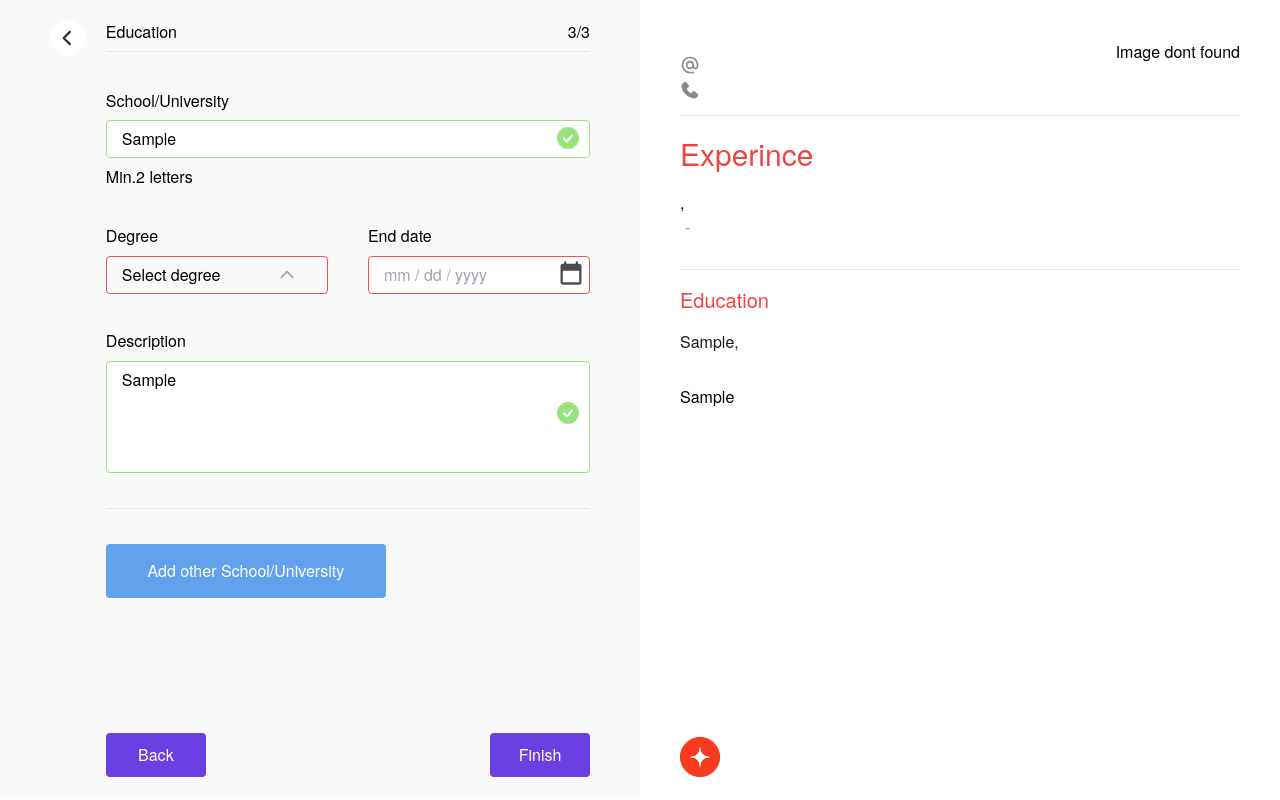
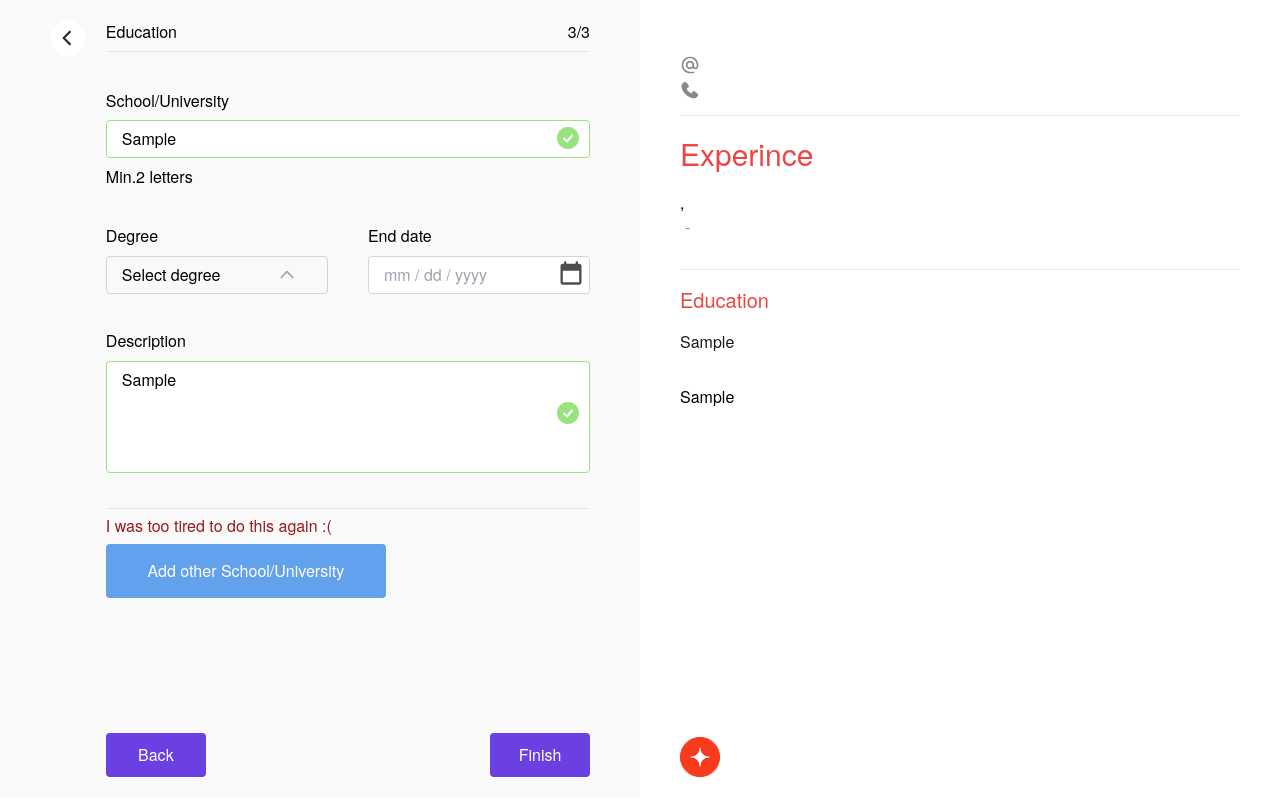
Before and after one commit to Tailung1/Redberry-Bootcamp-6, a React (Vite) app: page /personal/experince/education in a window 1280 px wide. Both pictures are taken after typing "Sample", "Sample" into the empty fields and a click on the button "Add other School/University". Built offline with nearby package versions, Linux system fonts and the light colour scheme; a web font is replaced by a local one.

Commit message:
edu.tsx Done

```diff
--- a/src/components/Education.tsx
+++ b/src/components/Education.tsx
@@ -134,6 +134,8 @@ export default function Education() {
       setArrowRotation(180); // Reset the arrow to point up
     }, 300); // Adjust this delay as necessary
   };
+
+  const [show,setShow]=useState<boolean>(false)
   return (
     <div className='flex'>
       <div className='bg-[#F9F9F9] flex gap-[20px] w-1/2 py-[20px] px-[50px]'>
@@ -145,7 +147,7 @@ export default function Education() {
             }}
             src={arrowIMG}
             alt='arrow icon'
-            className="cursor-pointer"
+            className='cursor-pointer'
           />
         </div>
         <div className='w-full flex flex-col gap-[7px]'>
@@ -351,9 +353,20 @@ export default function Education() {
             </div>
 
             <hr className='bg-[#C1C1C1] h-[1.4px]' />
-            <button className=' w-[280px] rounded-[4px] bg-[#62A1EB] text-[#fff] py-[15px]'>
-              Add other School/University
-            </button>
+            <div className='relative'>
+              {show && (
+                <p className='absolute top-[-30px] text-red-800'>
+                  I was too tired to do this again :(
+                </p>
+              )}
+              <button
+              type="button"
+                onClick={() => {setShow(true),setTimeout(()=>setShow(false),3000)}}
+                className=' w-[280px] rounded-[4px] bg-[#62A1EB] text-[#fff] py-[15px]'
+              >
+                Add other School/University
+              </button>
+            </div>
             <div className='flex justify-between mt-[100px]'>
               <button
                 onClick={() => {
@@ -410,7 +423,7 @@ export default function Education() {
                 src={storedImage}
               />
             ) : (
-              <p>Image dont found</p>
+              ""
             )}
           </div>
         </div>
@@ -439,7 +452,7 @@ export default function Education() {
             <div className='flex gap-[10px]'>
               <p className='text-[#1A1A1A]'>
                 {Wuni}
-                {Wuni && ","}
+                {Wuni && WdegreeRegist && ","}
               </p>
               <p className='text-[#1A1A1A]'>{WdegreeRegist}</p>
             </div>
```
